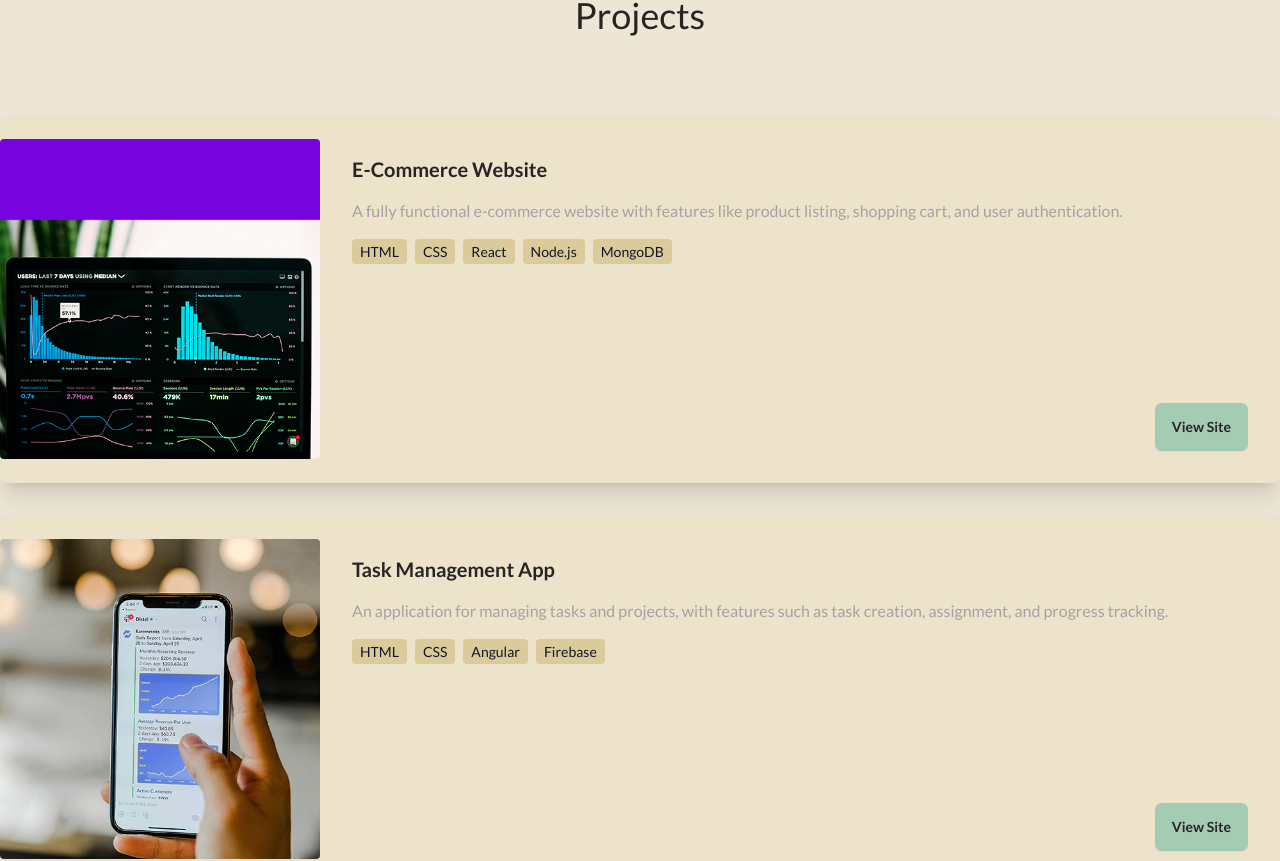
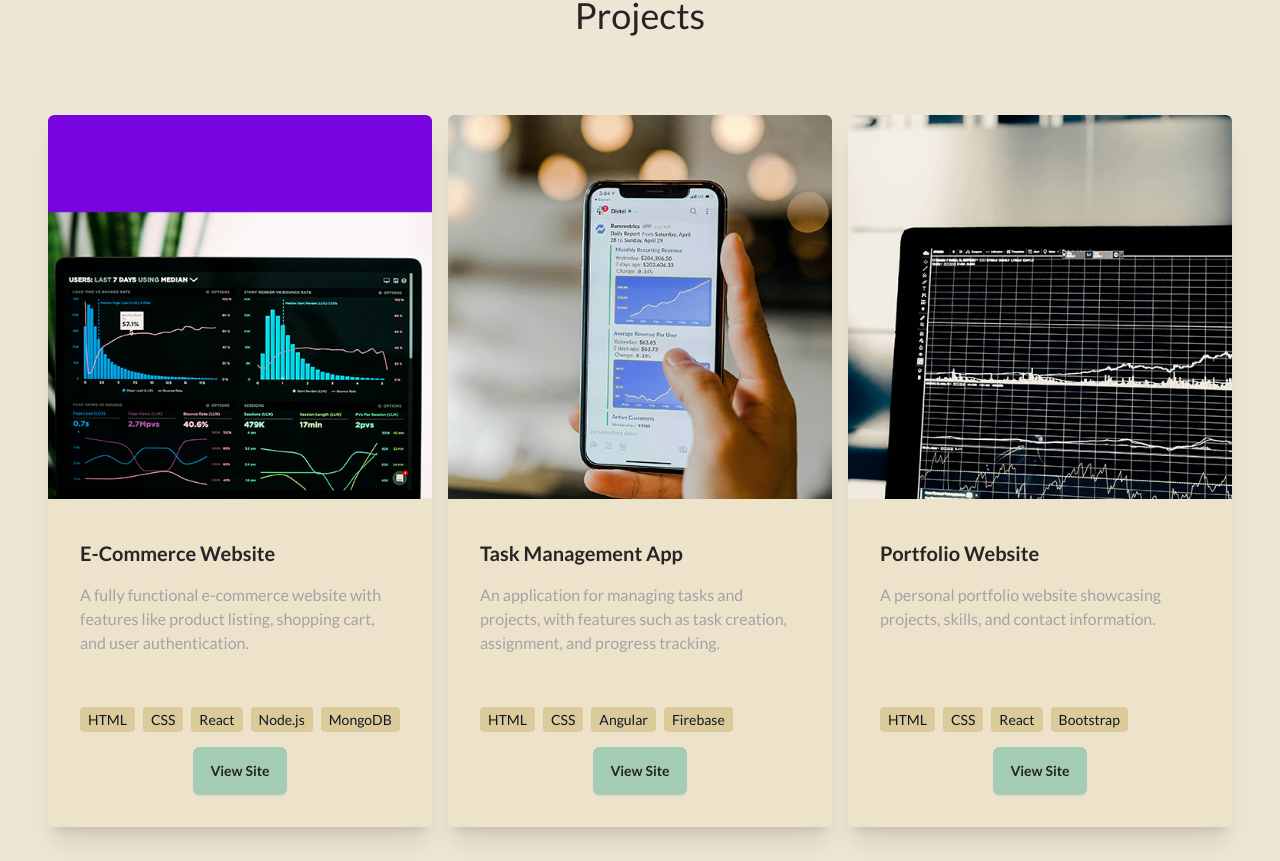
Before and after one commit to Brianconn71/portfolio-vite-react, a React (Vite) app: page / in a window 1280 px wide. Shown: the part 3316-4177 px from the top of the page. Built offline with nearby package versions, Linux system fonts and the light colour scheme.

Commit message:
EDIT: setup cards

```diff
--- a/src/components/Projects.jsx
+++ b/src/components/Projects.jsx
@@ -1,25 +1,45 @@
-import React from 'react'
-import { PROJECTS } from '../constants'
+import React from "react";
+import { PROJECTS } from "../constants";
 
 const Projects = () => {
   return (
-    <div id="projects" className="border-b bg-neutral-content pb-4 border-base-300">
-      <h2 className='my-20 text-center text-4xl'>Projects</h2>
-      <div className="container mx-auto ">
+    <div
+      id="projects"
+      className="border-b bg-neutral-content pb-4 border-base-300"
+    >
+      <h2 className="my-20 text-center text-4xl">Projects</h2>
+      <div className="container mx-auto">
+        <div className="flex flex-wrap items-center justify-center gap-4">
           {PROJECTS.map((project, index) => (
-          <div key={index} className="card card-side mb-8 bg-base-100 shadow-xl lg:justify-center">
-            <figure className="w-full lg:w-1/4">
-            <img src={project.image} width={200} height={200} alt={project.title} className="mb-6 mt-6  rounded" />
+            <div
+              key={index}
+              className="card w-96 mb-8 bg-base-100 shadow-xl lg:justify-center"
+            >
+              <figure>
+                <img
+                  src={project.image}
+                  alt={project.title}
+                  className="w-96 h-96"
+                />
               </figure>
-            <div className="card-body w-full lg:w-3/4">
-              <h3 className="card-title mb-2 mt-2 font-semibold">{project.title}</h3>
-              <p className="mb-1 text-neutral-400">{project.description}<div className='mt-4'></div>
+              <div className="card-body">
+                <h3 className="card-title mb-2 mt-2 font-semibold">
+                  {project.title}
+                </h3>
+                <p className="mb-1 min-h-24 text-neutral-400">
+                  {project.description}
+                </p>
+                <div className="mt-4 mb-2">
                   {project.technologies.map((tech, index) => (
-                <span key={index} className="mr-2 rounded bg-base-300 px-2 py-1 text-sm font-medium text-slate-900">
+                    <span
+                      key={index}
+                      className="mr-2 rounded bg-base-300 px-2 py-1 text-sm font-medium text-slate-900"
+                    >
                       {tech}
                     </span>
-              ))}</p>
-              <div className="card-actions justify-end">
+                  ))}
+                </div>
+                <div className="card-actions justify-center">
                   <button className="btn btn-secondary">View Site</button>
                 </div>
               </div>
@@ -27,7 +47,8 @@ const Projects = () => {
           ))}
         </div>
       </div>
-  )
-}
+    </div>
+  );
+};
 
-export default Projects
+export default Projects;
```
Lines whose indentation alone changed are shown as unchanged.
